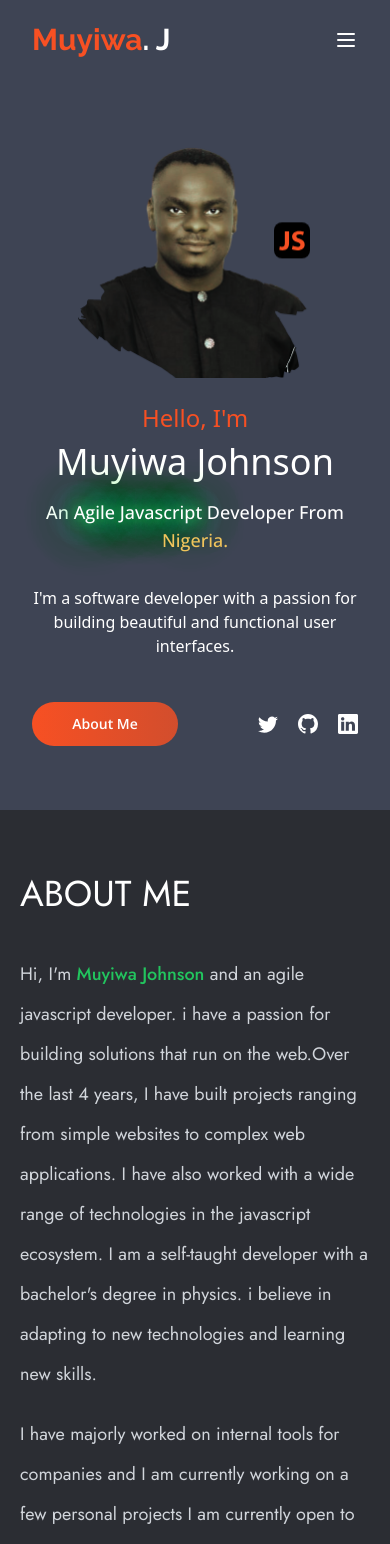
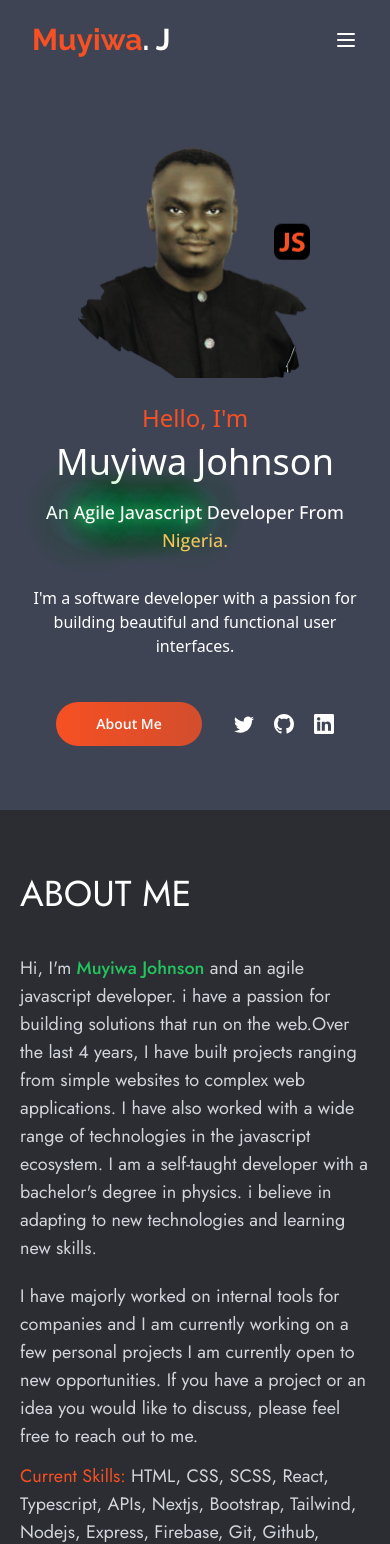
Before and after one commit to codewithjohnson/Portfolio, a React (Vite) app: page / in a window 390 px wide. Shown: the top 1544 px of the page. Built offline with nearby package versions, Linux system fonts and the light colour scheme.

Commit message:
clean up

```diff
--- a/src/components/About/About.tsx
+++ b/src/components/About/About.tsx
@@ -28,7 +28,7 @@ const About = () => {
 
         {/* right */}
         <div className="w-full md:px-5 right">
-          <div className="text-lg leading-[40px] text-gray-300 font-jost">
+          <div className="text-lg leading-7 font-light md:leading-[40px] text-gray-300 font-jost">
             <p>
               Hi, I'm{" "}
               <span className="font-medium text-green-500">
--- a/src/components/hero/HeroText.tsx
+++ b/src/components/hero/HeroText.tsx
@@ -31,7 +31,7 @@ const HeroText = () => {
       </p>
 
       {/* buttons */}
-      <div className="flex flex-row items-center justify-center w-full gap-20 pt-6 font-openSans md:justify-start">
+      <div className="flex flex-row items-center justify-center w-full pt-6 gap-x-8 md:gap-20 font-openSans md:justify-start">
         <Link
           onClick={(e) => handleSmoothScroll(e, "#about")}
           to="#about"
```
